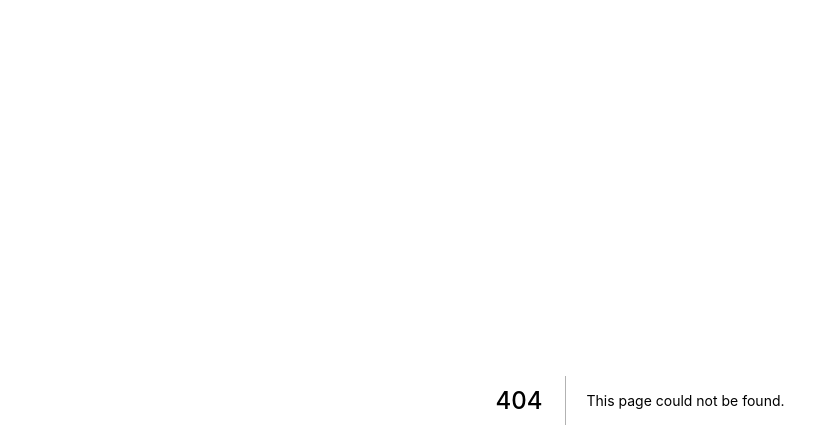
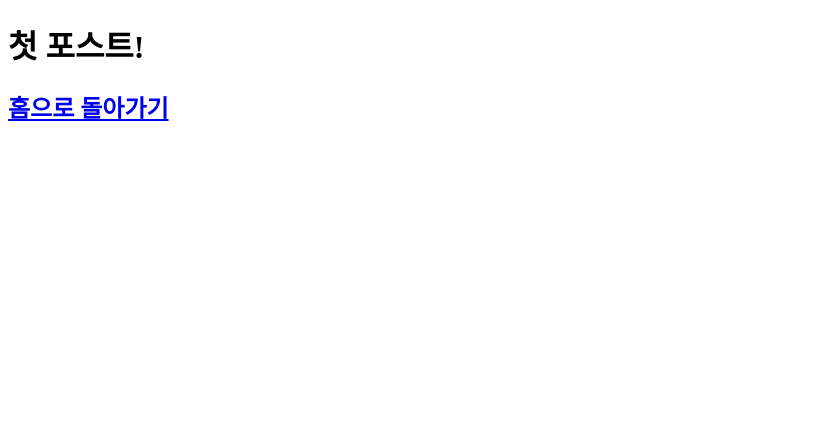
Before and after one commit to ginger-kang/nextjs-tutorial, a Next.js app: page /posts/first-post in a window 1280 px wide. Before the commit this address had no page. Shown: the top 448 px of the page, without its empty margins (0-839 px from the left). Built offline with nearby package versions, Linux system fonts and the light colour scheme.

Commit message:
Navigate Between Pages

```diff
--- a/pages/index.js
+++ b/pages/index.js
@@ -1,3 +1,4 @@
+import Link from "next/link";
 import Head from "next/head";
 
 export default function Home() {
@@ -10,7 +11,10 @@
 
       <main>
         <h1 className="title">
-          Welcome to <a href="https://nextjs.org">Next.js!</a>
+          Read{" "}
+          <Link href="/posts/first-post">
+            <a>this page!</a>
+          </Link>
         </h1>
 
         <p className="description">
--- /dev/null
+++ b/pages/posts/first-post.js
@@ -0,0 +1,14 @@
+import Link from "next/link";
+
+export default function FirstPost() {
+  return (
+    <>
+      <h1>첫 포스트!</h1>
+      <h2>
+        <Link href="/">
+          <a>홈으로 돌아가기</a>
+        </Link>
+      </h2>
+    </>
+  );
+}
```
